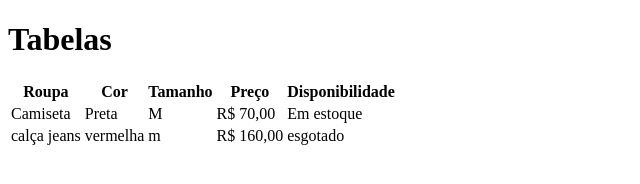
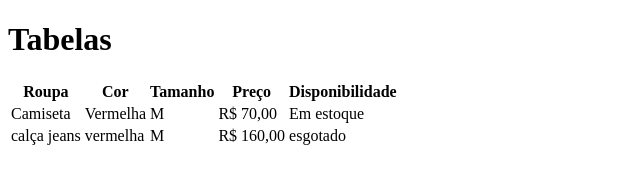
Before and after one commit to juliano-g-saides/aula-tabela, a plain HTML site: page index.html in a window 1280 px wide. Shown: the full height of the page, 0-640 px from the left. Drawn offline with Linux system fonts and the light colour scheme.

Commit message:
mundando cor camiseta preta p/vermelha

```diff
--- a/index.html
+++ b/index.html
@@ -19,7 +19,7 @@
         </tr>
         <tr>
             <td>Camiseta</td>
-            <td>Preta</td>
+            <td>Vermelha</td>
             <td>M</td>
             <td>R$ 70,00 </td>
             <td>Em estoque</td>
@@ -28,7 +28,7 @@
 
             <td>calça jeans</td>
             <td>vermelha</td>
-            <td>m</td>
+            <td>M</td>
             <td>R$ 160,00</td>
             <td>esgotado</td>
 
```
